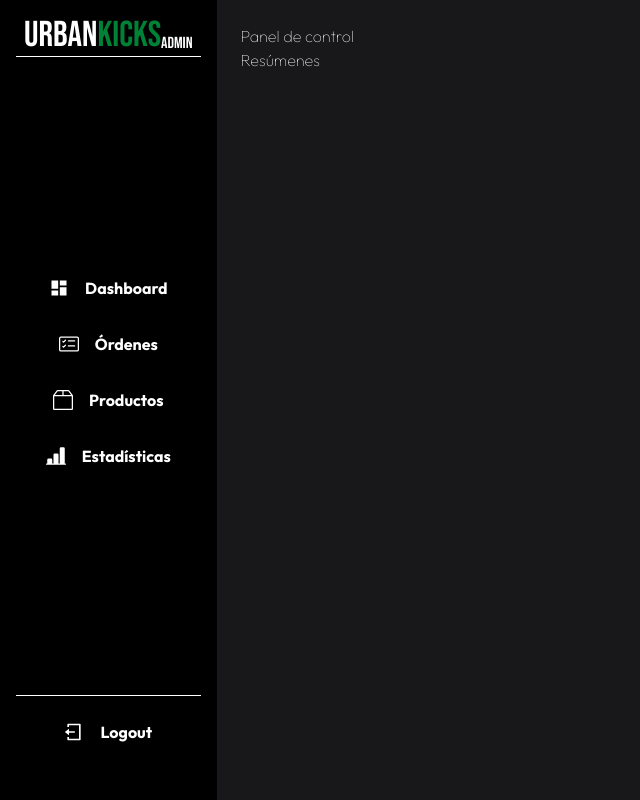
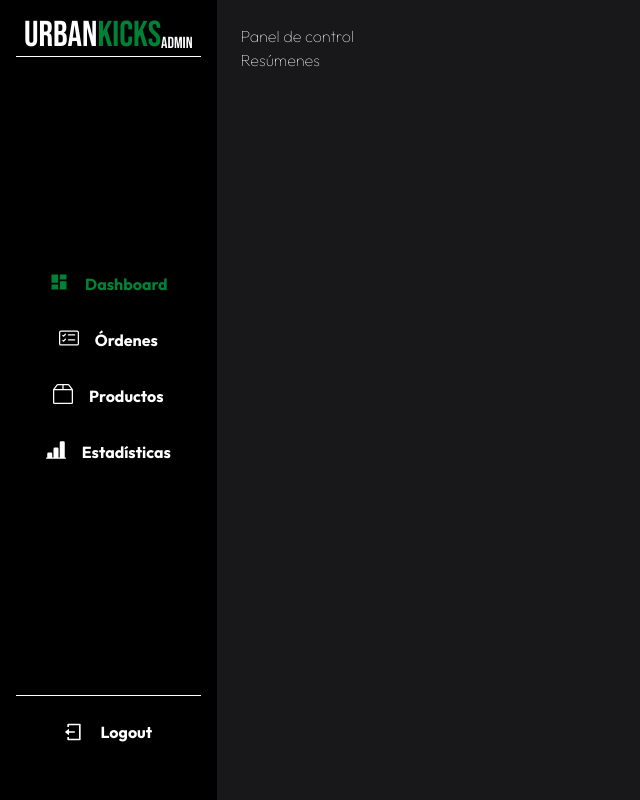
Before and after one commit to MaximoFC/nextjs-ecommerce, a Next.js app: page /admin in a window 1280 px wide. Shown: the whole page, without its empty margins (0-640 px from the left). Built offline with nearby package versions, Linux system fonts and the light colour scheme.

Commit message:
Navbar UI improvement

```diff
--- a/src/app/admin/layout.tsx
+++ b/src/app/admin/layout.tsx
@@ -5,15 +5,23 @@ import { MdDashboard } from "react-icons/md";
 import { BsCardChecklist, BsBox2, BsBarChartLineFill } from "react-icons/bs";
 import { RiLogoutBoxLine } from "react-icons/ri";
 import Link from "next/link";
-import { useRouter } from "next/navigation";
+import { useRouter, usePathname } from "next/navigation";
 
 export default function AdminLayout({ children }: { children: React.ReactNode }) {
     const router = useRouter();
+    const pathname = usePathname();
 
     const handleLogout = async () => {
         await fetch('/api/auth/logout');
         router.push('/');
     }
+
+    const navItems = [
+        { href: "/admin", label: "Dashboard", icon: <MdDashboard className="h-5 w-5" /> },
+        { href: "/admin/orders", label: "Órdenes", icon: <BsCardChecklist className="h-5 w-5" /> },
+        { href: "/admin/products", label: "Productos", icon: <BsBox2 className="h-5 w-5" /> },
+        { href: "/admin/stats", label: "Estadísticas", icon: <BsBarChartLineFill className="h-5 w-5" /> }
+    ]
 
     return (
         <section className="flex w-full">
@@ -27,22 +35,18 @@ export default function AdminLayout({ children }: { children: React.ReactNode })
                     <p className={`${bebasneue.className} text-md`}>admin</p>
                 </div>
                 <div className="flex flex-col gap-4 w-full">
-                    <Link href="/admin" className="gap-4 mt-2 cursor-pointer p-2 rounded w-full text-white font-semibold hover:bg-zinc-800 flex justify-center items-center">
-                        <MdDashboard className="h-5 w-5" />
-                        Dashboard
-                    </Link>
-                    <Link href="/admin/orders" className="gap-4 cursor-pointer p-2 rounded w-full text-white font-semibold hover:bg-zinc-800 flex justify-center items-center">
-                        <BsCardChecklist className="h-5 w-5" />
-                        Órdenes
-                    </Link>
-                    <Link href="/admin/products" className="gap-4 cursor-pointer p-2 rounded w-full text-white font-semibold hover:bg-zinc-800 flex justify-center items-center">
-                        <BsBox2 className="h-5 w-5" />
-                        Productos
-                    </Link>
-                    <Link href="/admin/stats" className="gap-4 cursor-pointer p-2 rounded w-full text-white font-semibold hover:bg-zinc-800 flex justify-center items-center">
-                        <BsBarChartLineFill className="h-5 w-5" />
-                        Estadísticas
-                    </Link>
+                    {navItems.map((({ href, label, icon }) => (
+                        <Link
+                            key={href}
+                            href={href}
+                            className={`gap-4 cursor-pointer p-2 rounded w-full font-semibold flex justify-center hover:bg-zinc-800 ${
+                                pathname === href ? "text-green-700" : "text-white"
+                            }`}
+                        >
+                            {icon}
+                            {label}
+                        </Link>
+                    )))}
                 </div>
                 <div className="border-t-1 border-white w-full flex justify-center my-4 p-4">
                     <button
```
